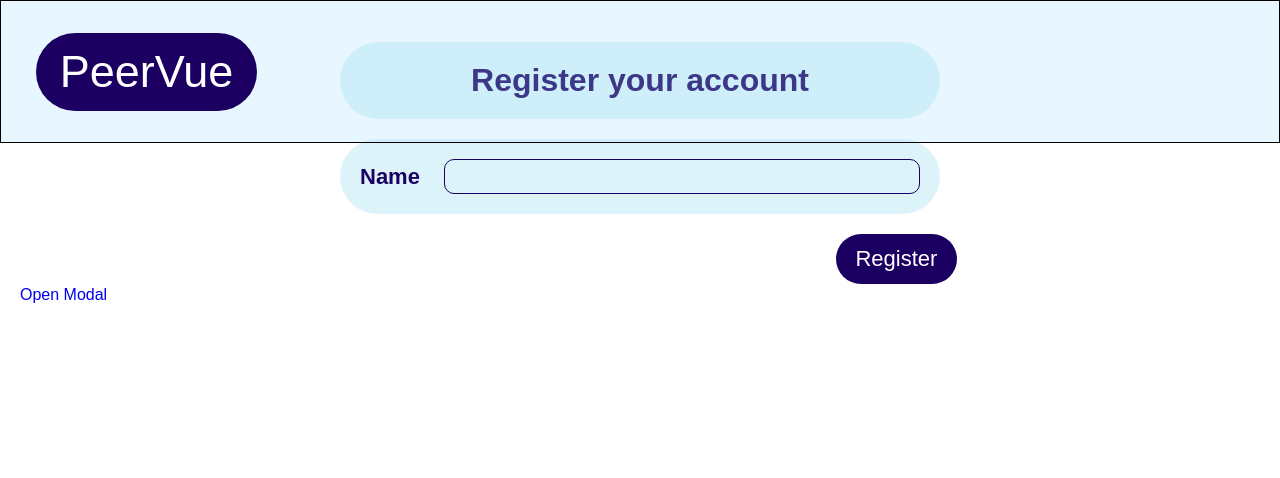
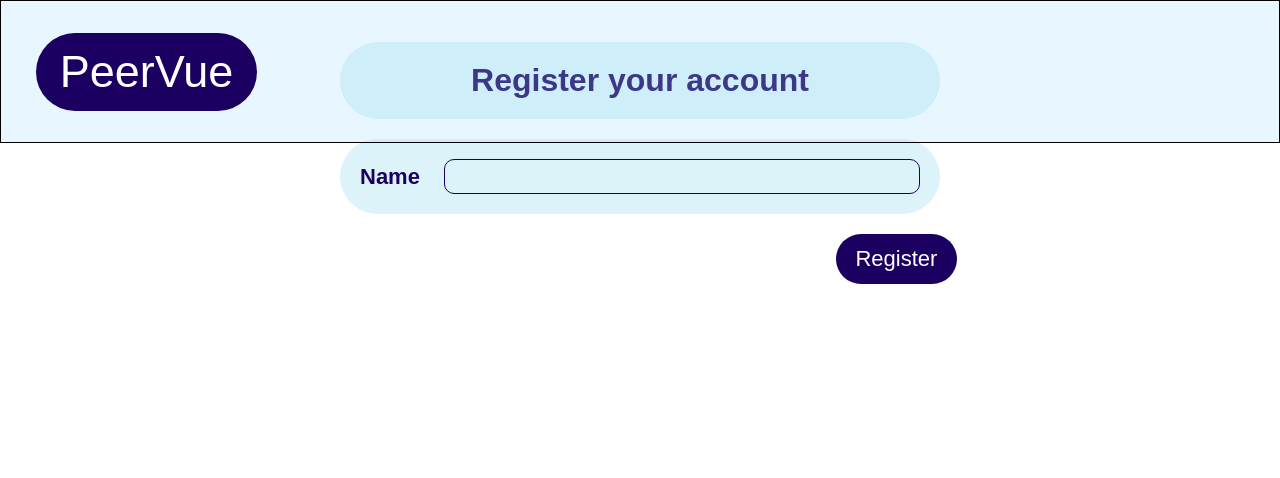
Before and after one commit to CSCI3356-Spring2025/The-Git-Commits, a Django app: template oauth/templates/oauth/student_creation.html in a window 1280 px wide. Shown: the top 478 px of the page. Run offline with Django 5.2, Linux system fonts and the light colour scheme; the template is opened without the code that fills it, so the values that code supplies are empty.

Commit message:
removed random modal from student creation

```diff
--- a/oauth/templates/oauth/student_creation.html
+++ b/oauth/templates/oauth/student_creation.html
@@ -205,25 +205,7 @@ footer {
         </form>
     </div>
 
-    <a href="#id01">Open Modal</a>
 
-    <div id="id01" class="modal">
-    <div class="modal-dialog">
-        <div class="modal-content">
-        <header class="container">
-            <a href="#" class="closebtn">×</a>
-            <h2>Modal Header</h2>
-        </header>
-        <div class="container">
-            <p>Some text in the modal.</p>
-            <p>Some text in the modal.</p>
-        </div>
-        <footer class="container">
-            <p>Modal footer</p>
-        </footer>
-        </div>
-    </div>
-    </div>
 
 </body>
 </html>
```
